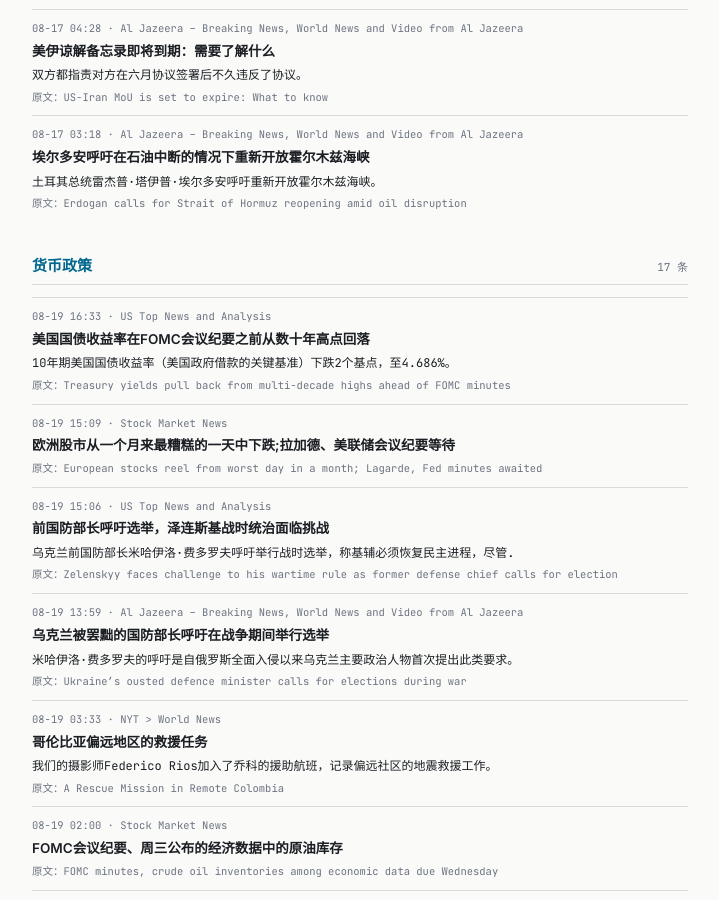
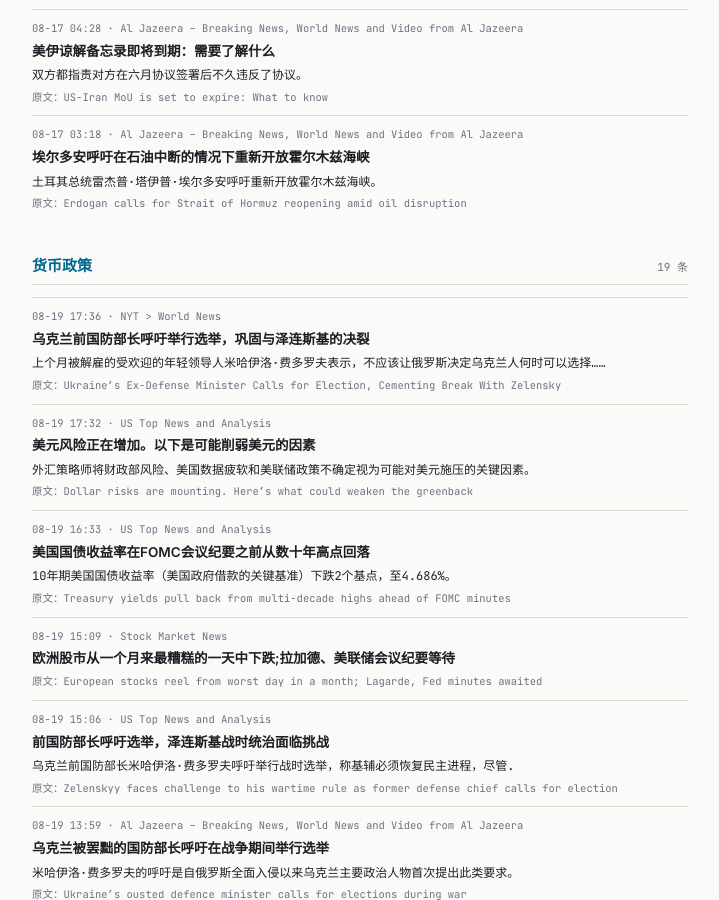
Before and after one commit to tang3super/tang3super.github.io, a Jekyll site: the page built from macro-trade/news-digest.md, in a window 1280 px wide and 900 px high, scrolled down 5424 px. Shown: the whole window, without its empty margins (280-999 px from the left). Built offline with Jekyll 4.4.1, drawn with Linux system fonts in a browser that asks for light colours; some of the changed text lies outside the part shown.

Commit message:
sync news-digest article

```diff
--- a/macro-trade/news-digest.md
+++ b/macro-trade/news-digest.md
@@ -371,6 +371,20 @@ topics:
     summary_zh: 土耳其总统雷杰普·塔伊普·埃尔多安呼吁重新开放霍尔木兹海峡。
 - name: 货币政策
   items:
+  - title: Ukraine’s Ex-Defense Minister Calls for Election, Cementing Break With Zelensky
+    summary: Mykhailo Fedorov, a popular young leader who was fired last month, said Russia should not be allowed to dictate when Ukrainians can choose t…
+    link: https://www.nytimes.com/2026/08/19/world/europe/ukraine-fedorov-zelensky-elections.html
+    source: NYT > World News
+    time: 08-19 17:36
+    title_zh: 乌克兰前国防部长呼吁举行选举，巩固与泽连斯基的决裂
+    summary_zh: 上个月被解雇的受欢迎的年轻领导人米哈伊洛·费多罗夫表示，不应该让俄罗斯决定乌克兰人何时可以选择……
+  - title: Dollar risks are mounting. Here’s what could weaken the greenback
+    summary: Currency strategists flag Treasury risk, softer U.S. data and uncertain Fed policy as key factors that could pressure the dollar.
+    link: https://www.cnbc.com/2026/08/19/inflation-dollar-risks-fed.html
+    source: US Top News and Analysis
+    time: 08-19 17:32
+    title_zh: 美元风险正在增加。以下是可能削弱美元的因素
+    summary_zh: 外汇策略师将财政部风险、美国数据疲软和美联储政策不确定视为可能对美元施压的关键因素。
   - title: Treasury yields pull back from multi-decade highs ahead of FOMC minutes
     summary: The yield on the 10-year U.S. Treasury note — the key benchmark for U.S. government borrowing — fell 2 basis points to 4.686%.
     link: https://www.cnbc.com/2026/08/19/treasury-yields-multi-decade-highs-bonds-inflation.html
@@ -484,6 +498,12 @@ topics:
     title_zh: 由于收益率下降和美联储暂停押注提振情绪，欧洲股市小幅上涨
 - name: AI基建
   items:
+  - title: Nvidia credit risk gauge hits new peak as SoftBank readies record bond issue
+    summary: ''
+    link: https://www.investing.com/news/stock-market-news/nvidia-credit-risk-gauge-hits-new-peak-as-softbank-readies-record-bond-issue-4866761
+    source: Stock Market News
+    time: 08-19 17:26
+    title_zh: 软银准备发行创纪录的债券，Nvidia信用风险指标达到新高
   - title: SK Hynix to buy back $28 bln in treasury shares
     summary: ''
     link: https://www.investing.com/news/stock-market-news/sk-hynix-to-buy-back-28-bln-in-treasury-shares-4866528
```
Also changed, not shown: other parts of macro-trade/news-digest.md (+1 -1 lines).
